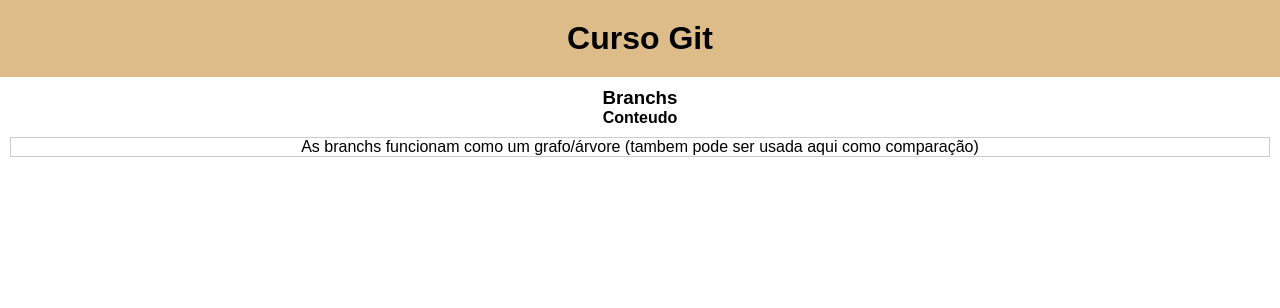
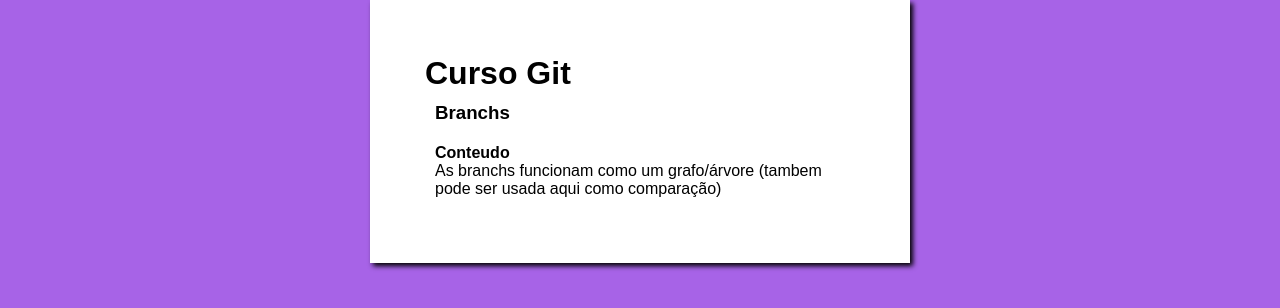
Before and after one commit to OliveiraL21/teste-git, a plain HTML site: page index.html in a window 1280 px wide. Drawn offline with Linux system fonts and the light colour scheme.

Commit message:
Update style.css

```diff
--- a/style.css
+++ b/style.css
@@ -7,21 +7,25 @@
 html, body{
     height: 100%;
 }
+body{
+    background-color: rgb(167, 99, 231);
+}
+main{
+    background-color: white;
+    width: 500px;
+    margin: auto;
+    padding: 20px;
+    box-shadow:  3px 3px 5px black;
+}
 
 header{
-    width: 100%;
-    text-align: center;
-
-
-}
-header h1{
-    padding: 20px;
-    background-color: rgb(221, 188, 138);
+    padding:20px;
+    margin: 15px;
 }
 header h3{
-    margin-top: 10px;
+    padding: 10px;
 }
-article p{
-    margin:10px;
-    border: 1px solid #ccc;
+
+article{
+    padding:10px;
 }
```
